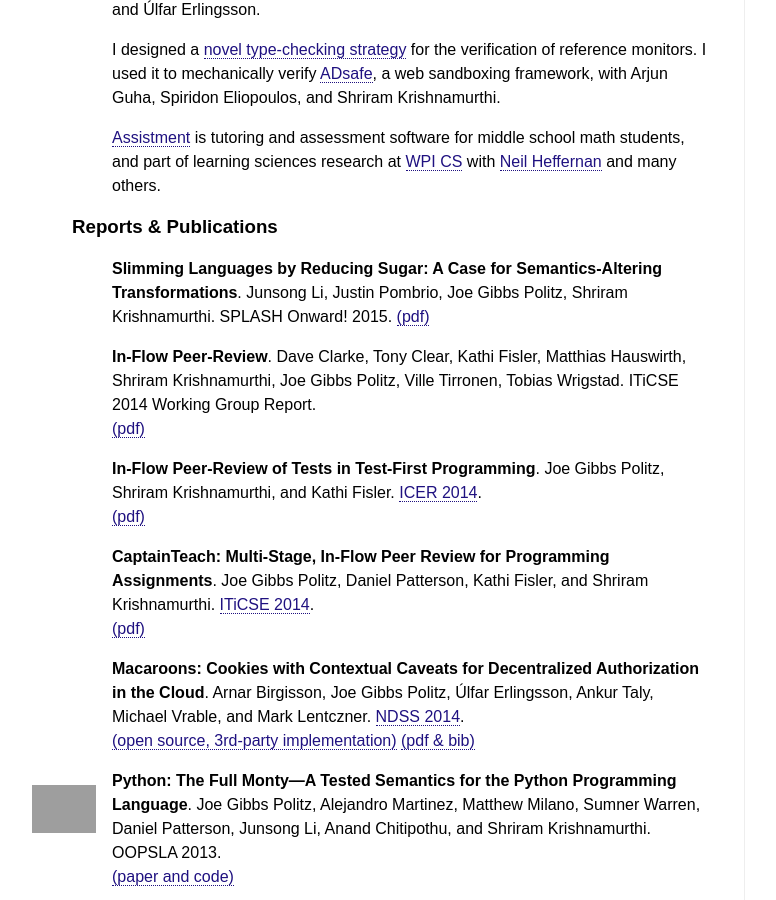
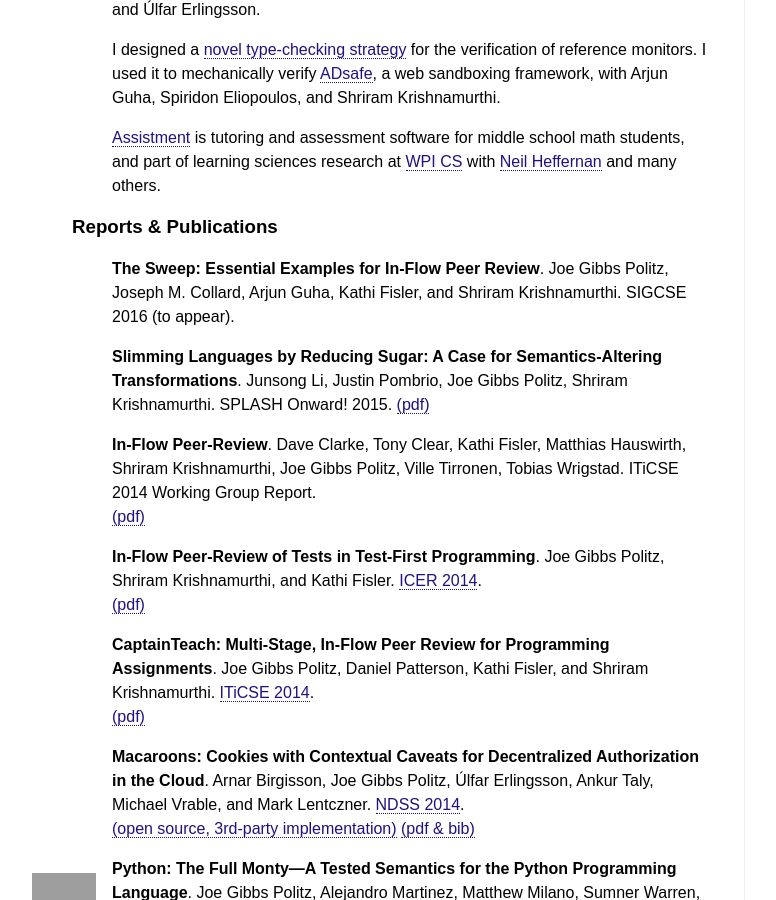
Before and after one commit to jpolitz/jpolitz.github.com, a Jekyll site: the page index.html, which Jekyll copies as it is, in a window 1280 px wide and 900 px high, scrolled down 707 px. Shown: the whole window, without its empty margins (16-792 px from the left). Built offline with Jekyll 4.4.1, drawn with Linux system fonts in a browser that asks for light colours; grey boxes are pictures that could not be loaded.

Commit message:
sweep paper

```diff
--- a/index.html
+++ b/index.html
@@ -150,6 +150,8 @@
   <div style='line-height:1.5em'>
 
     <ul>
+      <li><b>The Sweep: Essential Examples for In-Flow Peer Review</b>. Joe Gibbs Politz, Joseph M. Collard, Arjun Guha, Kathi Fisler, and Shriram Krishnamurthi.  SIGCSE 2016 (to appear).
+      </li>
       <li><b>Slimming Languages by Reducing Sugar: A Case for Semantics-Altering Transformations</b>. Junsong Li, Justin Pombrio, Joe Gibbs Politz, Shriram Krishnamurthi.  SPLASH Onward! 2015. <a href="http://cs.brown.edu/~sk/Publications/Papers/Published/lppk-slim-lang-sem-alt-trans/paper.pdf">(pdf)</a>
       </li>
       <li><b>In-Flow Peer-Review</b>. Dave Clarke, Tony Clear, Kathi Fisler, Matthias Hauswirth, Shriram Krishnamurthi, Joe Gibbs Politz, Ville Tirronen, Tobias Wrigstad. ITiCSE 2014 Working Group Report.<br/>
```
